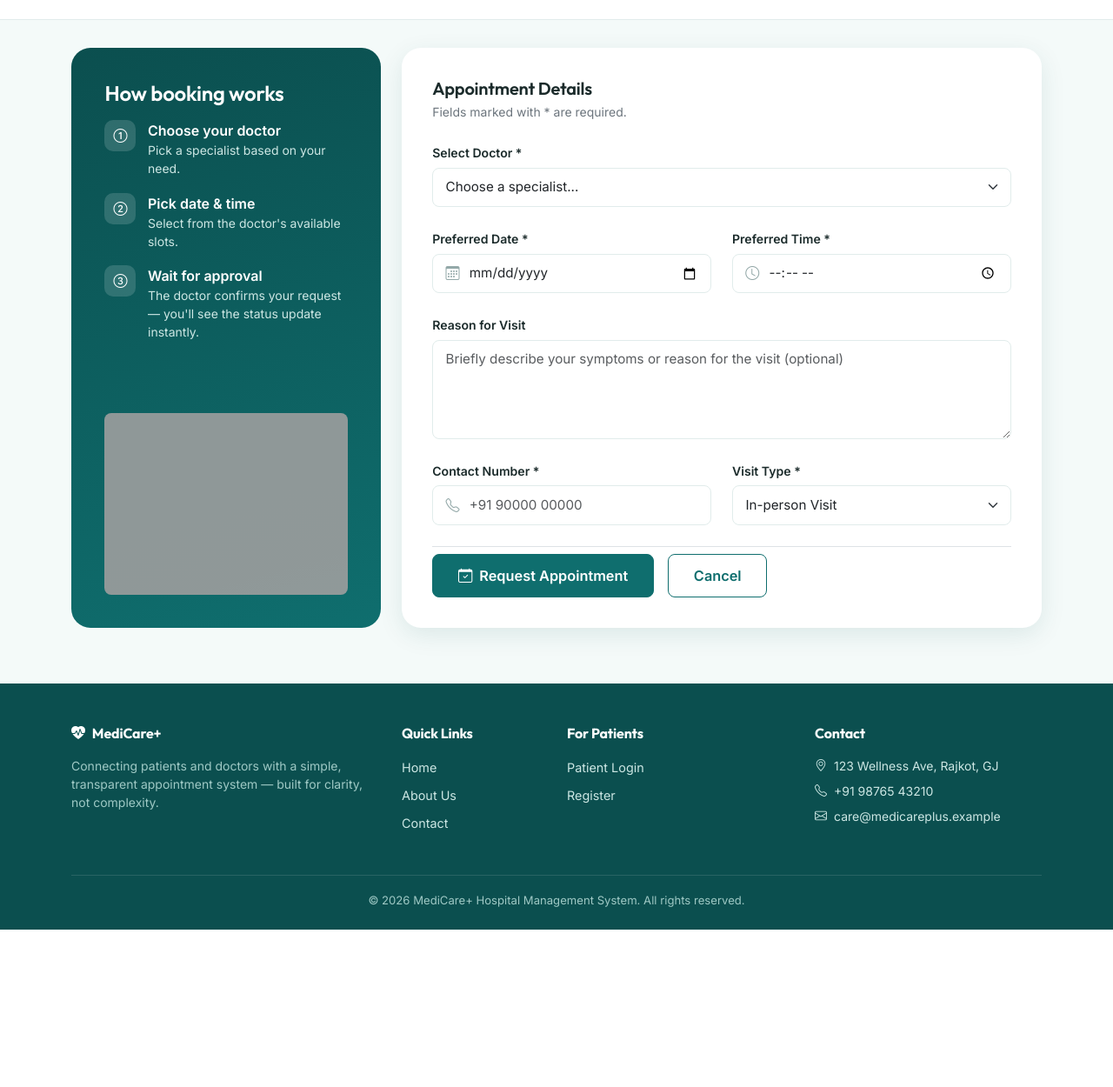
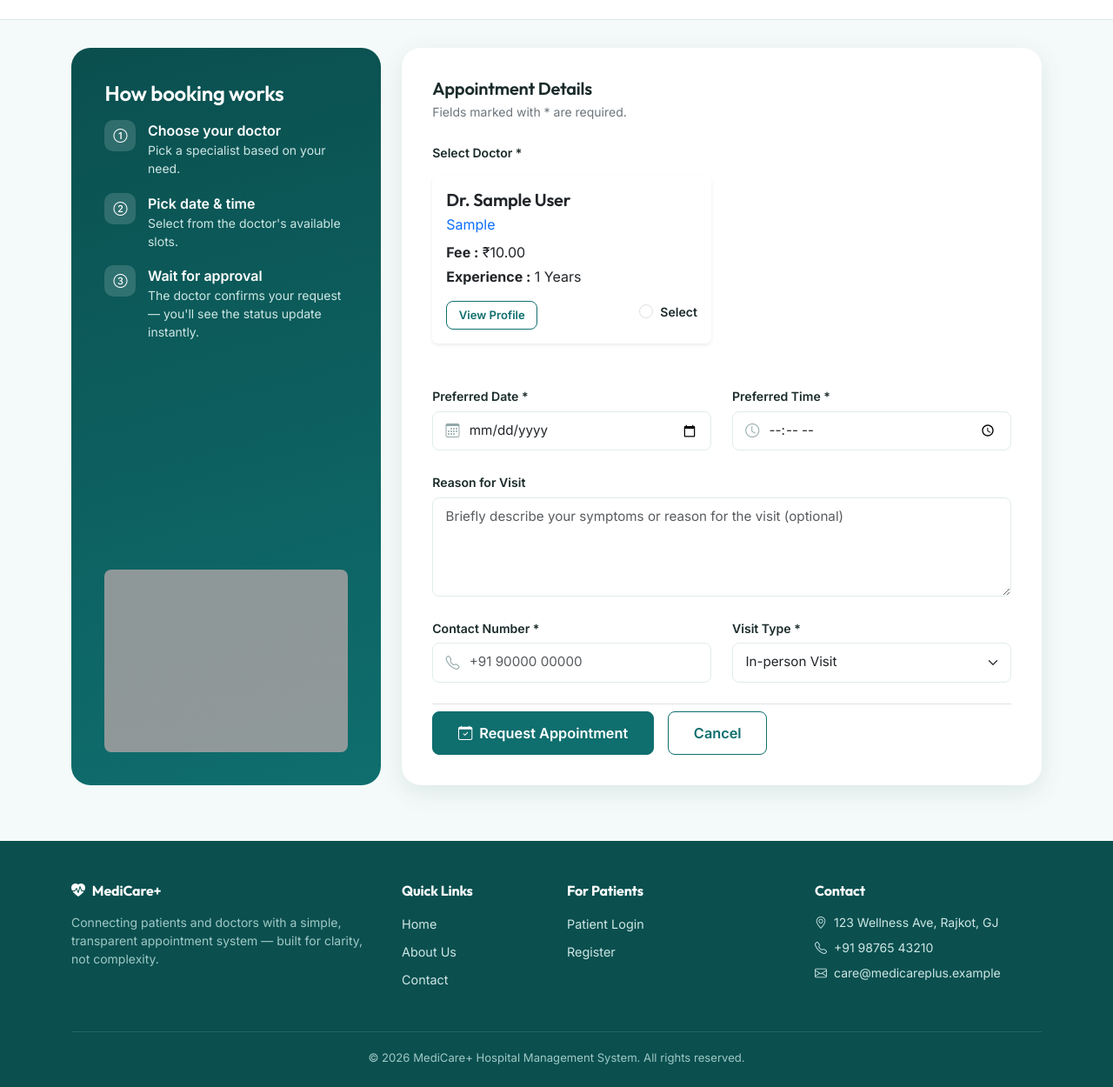
Before and after one commit to milanparmar77/Hospital-Management, a Django app: page /appointment/book/ in a window 1280 px wide. Shown: the part 160-1410 px from the top of the page at 87% size. Before the commit the page ends 1229 px from the top, so only its background shows below. Run offline with Django 5.2, Linux system fonts and the light colour scheme; a user stored in the database is signed in; tables that the repository leaves empty hold one stand-in row (values such as "Sample post"); grey boxes are pictures that could not be loaded.

Commit message:
Added doctor profile page and enhanced appointment booking UI

```diff
--- a/accounts/middleware.py
+++ b/accounts/middleware.py
@@ -12,7 +12,10 @@ class RoleMiddleware:
                 if not hasattr(request.user, 'patient'):
                     return redirect('login')
 
-            if path.startswith('/doctor/'):
+            if (
+                path.startswith('/doctor/')
+                and not path.startswith('/doctor/profile/')
+            ):
                 if not hasattr(request.user, 'doctor'):
                     return redirect('login')
 
--- a/doctor/models.py
+++ b/doctor/models.py
@@ -5,6 +5,12 @@ class Doctor(models.Model):
     user = models.OneToOneField(User, on_delete=models.CASCADE)
     specialization = models.CharField(max_length=100)
     phone = models.CharField(max_length=15)
+    qualifications = models.CharField(max_length=150, default="MBBS")
+    experience = models.PositiveIntegerField(help_text="Experience in years", default=0)
+    department = models.CharField(max_length=100, default="General Medicine")
+    consultation_fee = models.DecimalField(max_digits=8, decimal_places=2, default=0.00)
+    available_days = models.CharField(max_length=100, default="Monday-Friday")
+    available_time = models.CharField(max_length=100, default="09:00 AM - 05:00 PM")
 
     def __str__(self):
         return f"Dr. {self.user.first_name} {self.user.last_name}"
--- a/doctor/urls.py
+++ b/doctor/urls.py
@@ -5,4 +5,5 @@ urlpatterns = [
     path('', views.doctor_home, name='doctor_home'),
     path('dashboard/', views.doctor_dashboard, name='doctor_dashboard'),
     path('update-status/<int:id>/', views.update_status, name='update_status'),
+    path("profile/<int:doctor_id>/", views.doctor_profile, name="doctor_profile"),
 ]
--- a/patient/urls.py
+++ b/patient/urls.py
@@ -7,4 +7,5 @@ urlpatterns = [
     path('appointment/', views.patient_appointments, name='patient_appointments'),
     path('dashboard/', views.patient_dashboard, name='patient_dashboard'),
     path('edit/', views.edit_profile, name='edit_profile'),
+    path('cancel/<int:appointment_id>/', views.cancel_appointment, name='cancel_appointment'),
 ]
--- a/templates/appointment/book.html
+++ b/templates/appointment/book.html
@@ -40,7 +40,8 @@
             <i class="bi bi-3-circle"></i>
             <div>
               <p class="fw-semibold mb-0">Wait for approval</p>
-              <p class="small mb-0" style="color:#CDE7E4;">The doctor confirms your request — you'll see the status update instantly.</p>
+              <p class="small mb-0" style="color:#CDE7E4;">The doctor confirms your request — you'll see the status
+                update instantly.</p>
             </div>
           </div>
         </div>
@@ -48,7 +49,7 @@
         <!-- IMAGE PLACEHOLDER: small illustration / calendar graphic -->
         <!-- Replace src with: {% static 'images/appointment-illustration.svg' %} -->
         <img src="https://images.unsplash.com/photo-1576091160550-2173dba999ef?q=80&w=600&auto=format&fit=crop"
-             alt="Calendar and stethoscope illustration" class="rounded-3 mt-4" style="opacity:0.9;">
+          alt="Calendar and stethoscope illustration" class="rounded-3 mt-4" style="opacity:0.9;">
       </div>
     </div>
 
@@ -64,19 +65,71 @@
           {% csrf_token %}
 
           <div class="row g-4">
-            <!-- Doctor selection -->
+            <!-- Doctor Selection -->
             <div class="col-md-12">
-              <label for="doctorSelect">Select Doctor *</label>
-              <select class="form-select" id="doctorSelect" name="doctor" required>
-                <option value="" selected disabled>Choose a specialist...</option>
+
+              <label class="form-label fw-semibold mb-3">
+                Select Doctor *
+              </label>
+
+              <div class="row">
+
                 {% for doctor in doctors %}
 
-                <option value="{{ doctor.id }}">
-                  Dr. {{ doctor.user.first_name }} {{ doctor.user.last_name }} ({{ doctor.specialization }})
-                </option>
+                <div class="col-md-6 mb-4">
+
+                  <div class="card shadow-sm border-0 h-100">
+
+                    <div class="card-body">
+
+                      <h5 class="card-title mb-1">
+                        Dr. {{ doctor.user.first_name }} {{ doctor.user.last_name }}
+                      </h5>
+
+                      <p class="text-primary mb-2">
+                        {{ doctor.specialization }}
+                      </p>
+
+                      <p class="mb-1">
+                        <strong>Fee :</strong>
+                        ₹{{ doctor.consultation_fee }}
+                      </p>
+
+                      <p class="mb-3">
+                        <strong>Experience :</strong>
+                        {{ doctor.experience }} Years
+                      </p>
+
+                      <div class="d-flex justify-content-between">
+
+                        <a href="{% url 'doctor_profile' doctor.id %}" class="btn btn-outline-primary btn-sm">
+                          View Profile
+                        </a>
+
+                        <div class="form-check">
+
+                          <input class="form-check-input" type="radio" name="doctor" value="{{ doctor.id }}" required>
+
+                          <label class="form-check-label">
+
+                            Select
+
+                          </label>
+
+                        </div>
+
+                      </div>
+
+                    </div>
+
+                  </div>
+
+                </div>
 
                 {% endfor %}
-              </select>
+
+              </div>
+
             </div>
 
             <!-- Date -->
@@ -101,7 +154,7 @@
             <div class="col-md-12">
               <label for="visitReason">Reason for Visit</label>
               <textarea class="form-control" id="visitReason" name="reason" rows="4"
-                        placeholder="Briefly describe your symptoms or reason for the visit (optional)"></textarea>
+                placeholder="Briefly describe your symptoms or reason for the visit (optional)"></textarea>
             </div>
 
             <!-- Contact number -->
@@ -110,7 +163,7 @@
               <div class="input-icon-group">
                 <i class="bi bi-telephone"></i>
                 <input type="tel" class="form-control" id="contactNumber" name="contact_number"
-                       placeholder="+91 90000 00000" required>
+                  placeholder="+91 90000 00000" required>
               </div>
             </div>
 
@@ -139,6 +192,108 @@
 
 {% endblock %}
 
+{% for doctor in doctors %}
+
+<div class="modal fade" id="doctorModal{{ doctor.id }}" tabindex="-1" aria-hidden="true">
+
+  <div class="modal-dialog modal-lg">
+
+    <div class="modal-content">
+
+      <div class="modal-header">
+
+        <h4 class="modal-title">
+
+          Dr. {{ doctor.user.first_name }} {{ doctor.user.last_name }}
+
+        </h4>
+
+        <button type="button" class="btn-close" data-bs-dismiss="modal"></button>
+
+      </div>
+
+      <div class="modal-body">
+
+        <div class="row">
+
+          <div class="col-md-6 mb-3">
+
+            <strong>Specialization</strong>
+
+            <p>{{ doctor.specialization }}</p>
+
+          </div>
+
+          <div class="col-md-6 mb-3">
+
+            <strong>Qualification</strong>
+
+            <p>{{ doctor.qualification }}</p>
+
+          </div>
+
+          <div class="col-md-6 mb-3">
+
+            <strong>Experience</strong>
+
+            <p>{{ doctor.experience }} Years</p>
+
+          </div>
+
+          <div class="col-md-6 mb-3">
+
+            <strong>Department</strong>
+
+            <p>{{ doctor.department }}</p>
+
+          </div>
+
+          <div class="col-md-6 mb-3">
+
+            <strong>Consultation Fee</strong>
+
+            <p>₹{{ doctor.consultation_fee }}</p>
+
+          </div>
+
+          <div class="col-md-6 mb-3">
+
+            <strong>Available Days</strong>
+
+            <p>{{ doctor.available_days }}</p>
+
+          </div>
+
+          <div class="col-md-12">
+
+            <strong>Available Time</strong>
+
+            <p>{{ doctor.available_time }}</p>
+
+          </div>
+
+        </div>
+
+      </div>
+
+      <div class="modal-footer">
+
+        <button class="btn btn-secondary" data-bs-dismiss="modal">
+
+          Close
+
+        </button>
+
+      </div>
+
+    </div>
+
+  </div>
+
+</div>
+
+{% endfor %}
+
 {% block extra_js %}
 <script>
   // Prevent selecting a past date in the date picker
```
Also changed, not shown: doctor/views.py (+12 -3 lines), patient/views.py (+15 -1 lines), templates/doctor/doctor_profile.html (added, +122 -0 lines), templates/patient/appointments.html (+15 -2 lines), doctor/migrations/0004_doctor_available_days_doctor_available_time_and_more.py (added).
